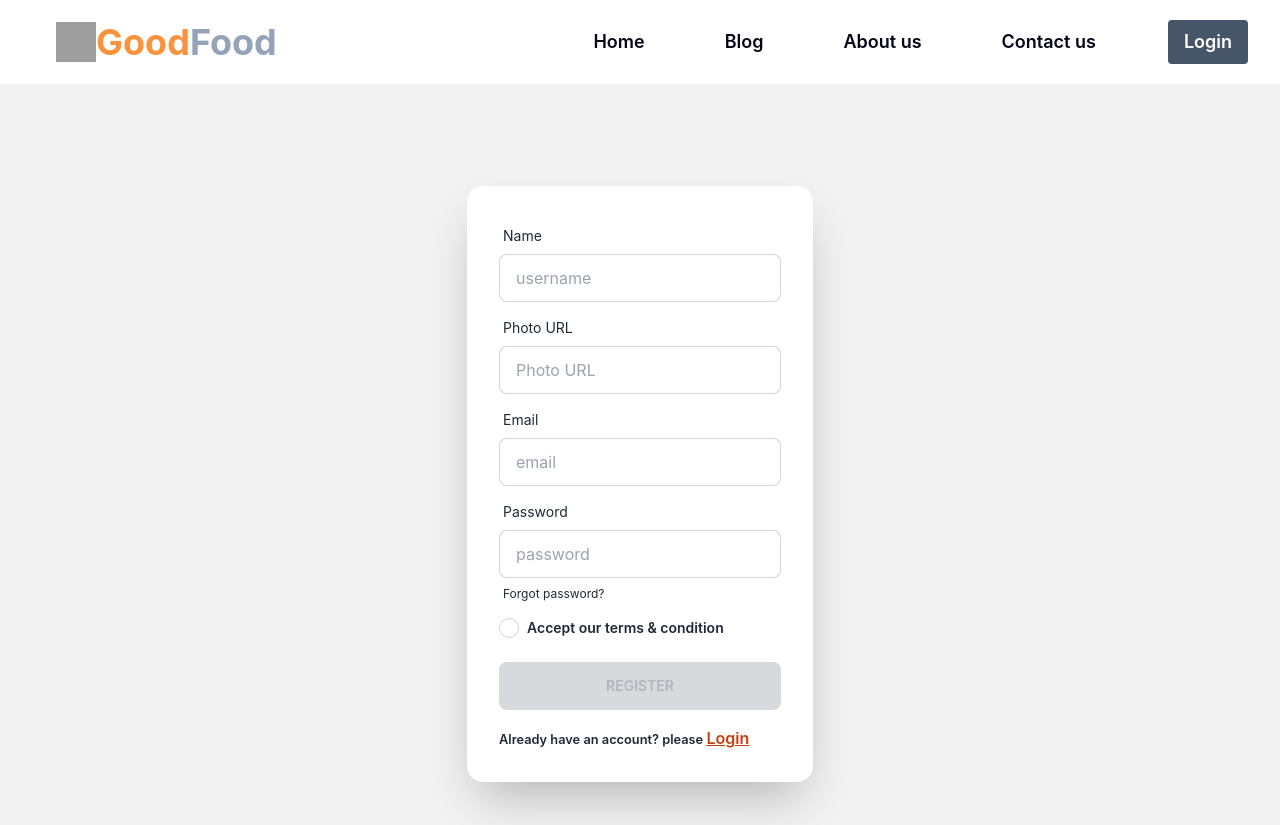
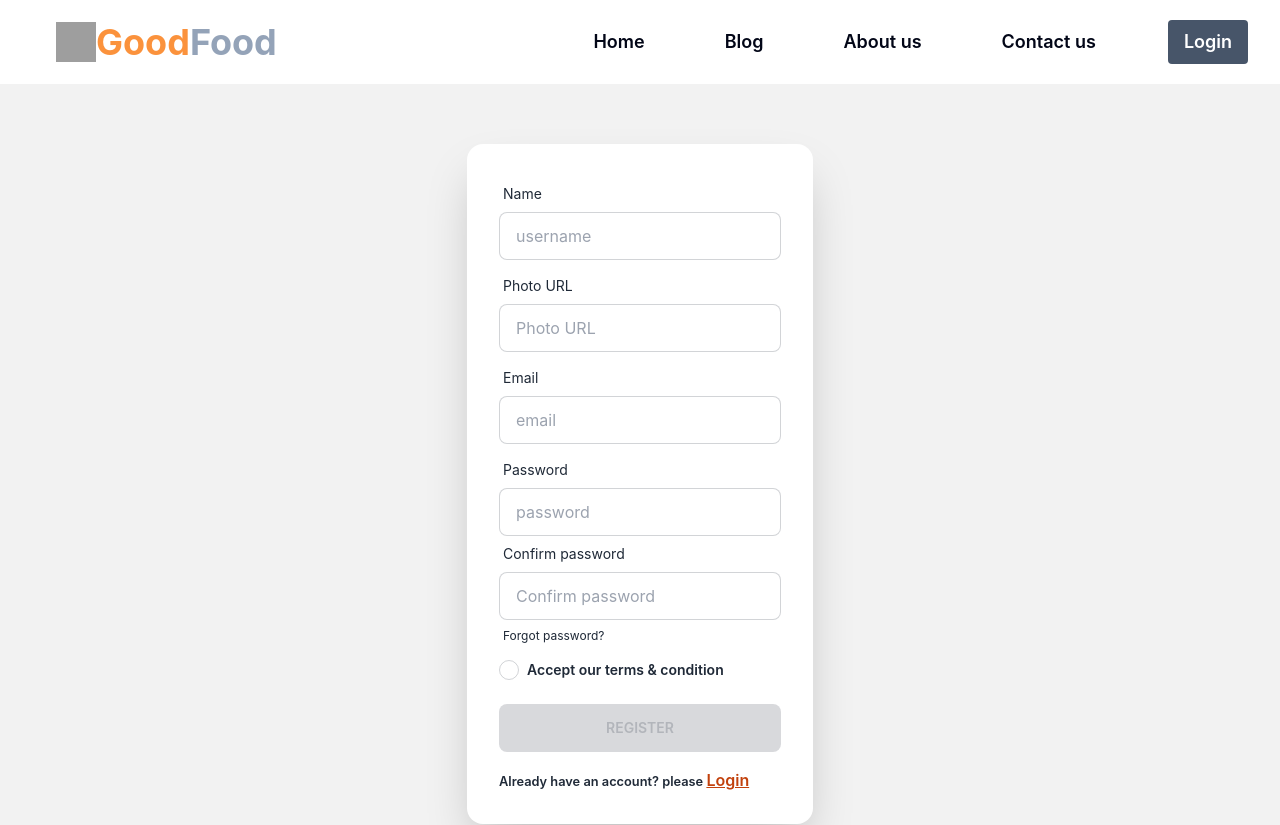
Before and after one commit to Limon-0007/good-food-client, a React (Vite) app: page /register in a window 1280 px wide. Shown: the top 825 px of the page. Built offline with nearby package versions, Linux system fonts and the light colour scheme; no server answers; grey boxes are pictures that could not be loaded.

Commit message:
fixed some bugs

```diff
--- a/src/Components/LoginLayout/Register/Register.jsx
+++ b/src/Components/LoginLayout/Register/Register.jsx
@@ -3,12 +3,12 @@ import { Link, Navigate, useLocation, useNavigate } from "react-router-dom";
 import { AuthContext } from "../../../Routes/AuthContext/AuthProviders";
 
 const Register = () => {
-  const [error, setError] = useState("")
+  const [error, setError] = useState("");
   const { handleRegister } = useContext(AuthContext);
   const [checked, setChecked] = useState(false);
-  const location = useLocation()
-  const navigate = useNavigate()
-  const from = location.state?.from?.pathname || "/"
+  const location = useLocation();
+  const navigate = useNavigate();
+  const from = location.state?.from?.pathname || "/";
 
   const handleSubmit = (event) => {
     event.preventDefault();
@@ -17,22 +17,26 @@ const Register = () => {
     const photoURL = form.photo.value;
     const email = form.email.value;
     const password = form.password.value;
-    if(password.length < 6) {
-      setError("Weak password")
-      return
+    const confirm_password = form.confirm_password.value;
+    if (password.length < 6) {
+      setError("Weak password");
+      return;
+    } else if (password !== confirm_password) {
+      setError("password doesn't match");
+      return;
     }
 
     handleRegister(email, password)
-    .then(result => {
-      const loggedUser = result.user
-      form.reset()
-      console.log(loggedUser);
-      navigate(from, {replace: true})
-      setError("")
-    })
-    .catch(error => {
-      console.log(error.message);
-    })
+      .then((result) => {
+        const loggedUser = result.user;
+        form.reset();
+        console.log(loggedUser);
+        navigate(from, { replace: true });
+        setError("");
+      })
+      .catch((error) => {
+        setError(error.message);
+      });
     console.log(name, photoURL, email, password);
   };
 
@@ -93,6 +97,17 @@ const Register = () => {
                 placeholder="password"
                 className="input input-bordered"
               />
+              {/* confirm password */}
+              <label className="label">
+                <span className="label-text">Confirm password</span>
+              </label>
+              <input
+                type="password"
+                name="confirm_password"
+                placeholder="Confirm password"
+                className="input input-bordered"
+              />
+              {/* forget pass */}
               <p className="font-semibold text-red-600">{error}</p>
               <label className="label">
                 <a href="#" className="label-text-alt link link-hover">
--- a/src/Routes/Routes.jsx
+++ b/src/Routes/Routes.jsx
@@ -54,7 +54,7 @@ const router = createBrowserRouter([
         {
             path: "/home",
             element: <Home></Home>,
-            loader: () => fetch("http://localhost:5000/home")
+            loader: () => fetch("https://myapp-limonahmed3023-gmailcom.vercel.app/home")
 
         },
         {
@@ -62,7 +62,7 @@ const router = createBrowserRouter([
           element: <PrivateRoute>
             <ViewDetails></ViewDetails>
           </PrivateRoute>,
-          loader: ({params}) => fetch(`http://localhost:5000/home/${params.id}`)
+          loader: ({params}) => fetch(`https://myapp-limonahmed3023-gmailcom.vercel.app/home/${params.id}`)
         }
     ]
   }
```
